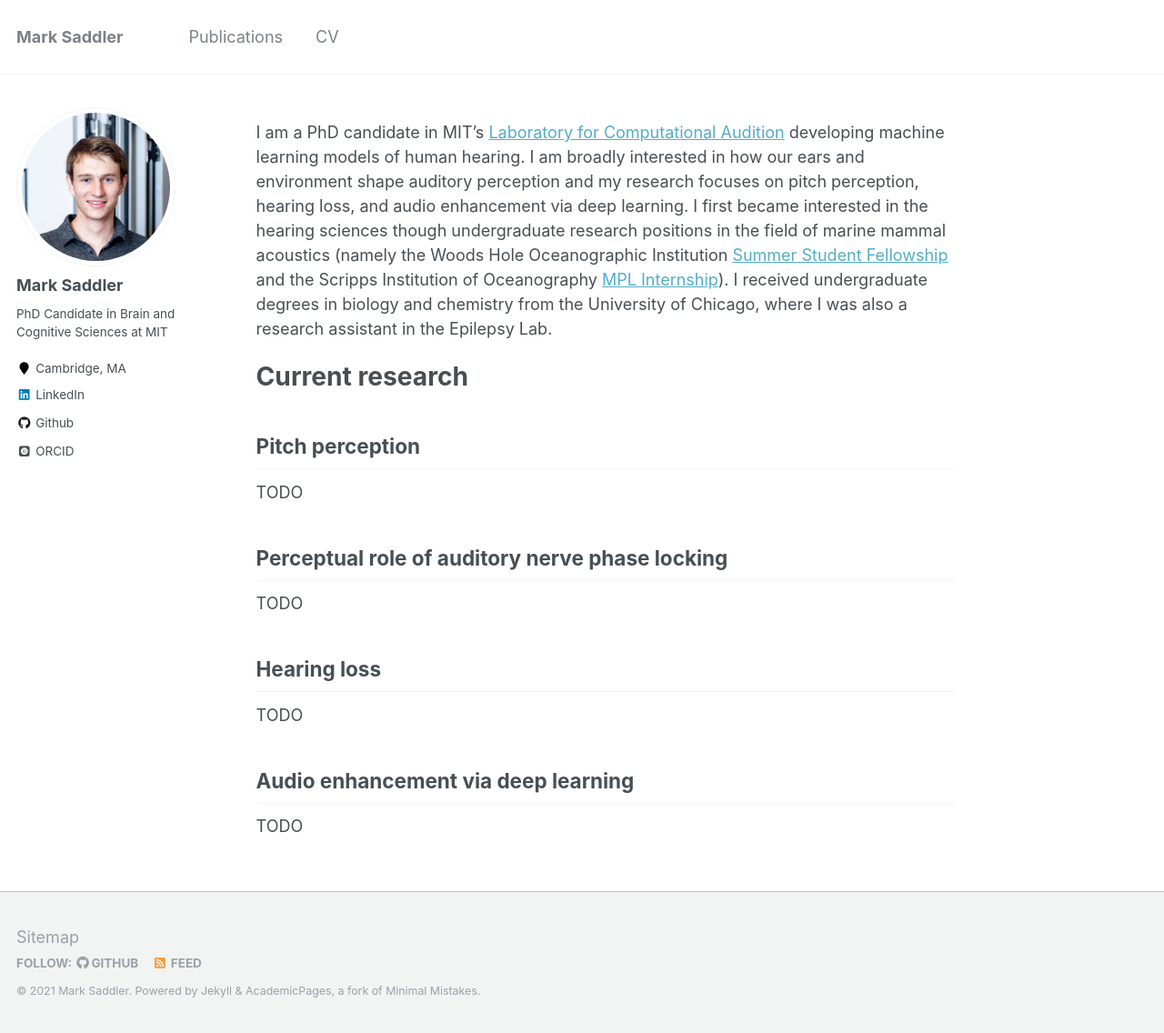
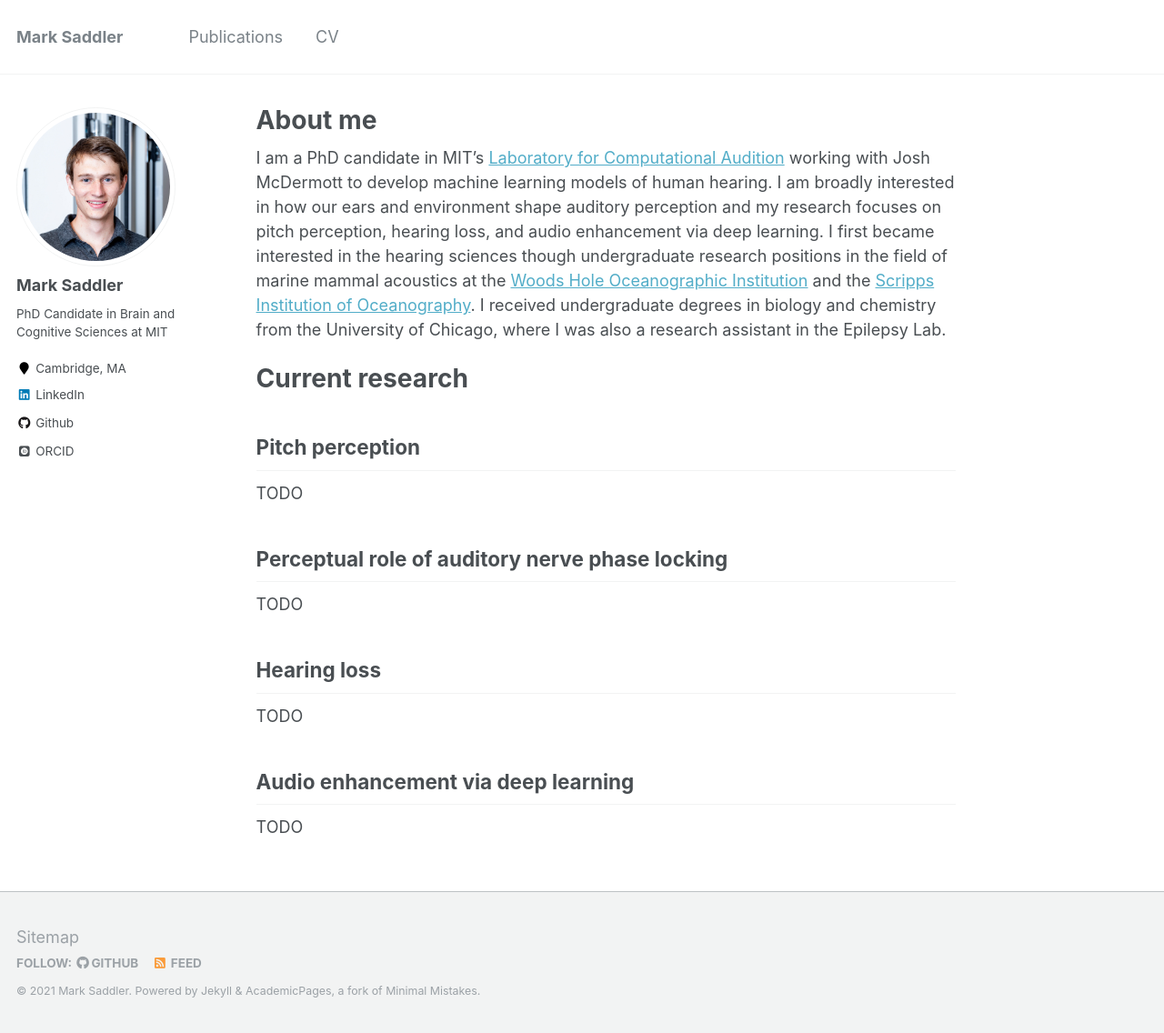
Before and after one commit to msaddler/msaddler.github.io, a Jekyll site: the page built from _pages/about.md, in a window 1280 px wide and 1136 px high. Shown: the whole window at 91% size. Built offline with Jekyll 4.4.1, drawn with Linux system fonts in a browser that asks for light colours; some web fonts are replaced.

Commit message:
third pass at intro paragraph

```diff
--- a/_pages/about.md
+++ b/_pages/about.md
@@ -1,6 +1,6 @@
 ---
 permalink: /
-title: ""
+title: "About me"
 excerpt: "About me"
 author_profile: true
 redirect_from:
@@ -8,7 +8,7 @@ redirect_from:
   - /about.html
 ---
 
-I am a PhD candidate in MIT’s [Laboratory for Computational Audition](http://mcdermottlab.mit.edu) developing machine learning models of human hearing. I am broadly interested in how our ears and environment shape auditory perception and my research focuses on pitch perception, hearing loss, and audio enhancement via deep learning. I first became interested in the hearing sciences though undergraduate research positions in the field of marine mammal acoustics (namely the Woods Hole Oceanographic Institution [Summer Student Fellowship](https://www.whoi.edu/what-we-do/educate/undergraduate-programs/summer-student-fellowship/) and the Scripps Institution of Oceanography [MPL Internship](https://scripps.ucsd.edu/mpl/mpl-summer-internship-program)). I received undergraduate degrees in biology and chemistry from the University of Chicago, where I was also a research assistant in the Epilepsy Lab.
+I am a PhD candidate in MIT’s [Laboratory for Computational Audition](http://mcdermottlab.mit.edu) working with Josh McDermott to develop machine learning models of human hearing. I am broadly interested in how our ears and environment shape auditory perception and my research focuses on pitch perception, hearing loss, and audio enhancement via deep learning. I first became interested in the hearing sciences though undergraduate research positions in the field of marine mammal acoustics at the [Woods Hole Oceanographic Institution](https://www.whoi.edu/what-we-do/educate/undergraduate-programs/summer-student-fellowship/) and the [Scripps Institution of Oceanography](https://scripps.ucsd.edu/mpl/mpl-summer-internship-program). I received undergraduate degrees in biology and chemistry from the University of Chicago, where I was also a research assistant in the Epilepsy Lab.
 
 
 Current research
```
